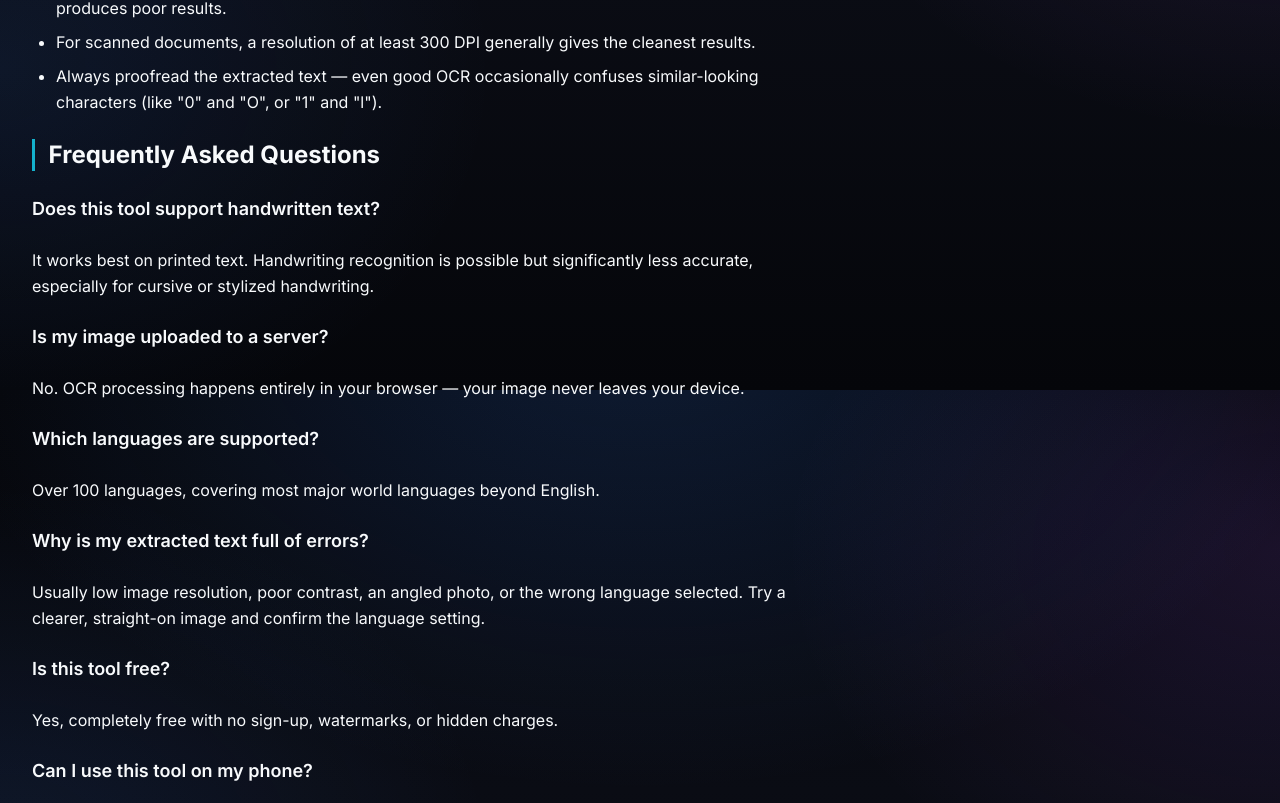
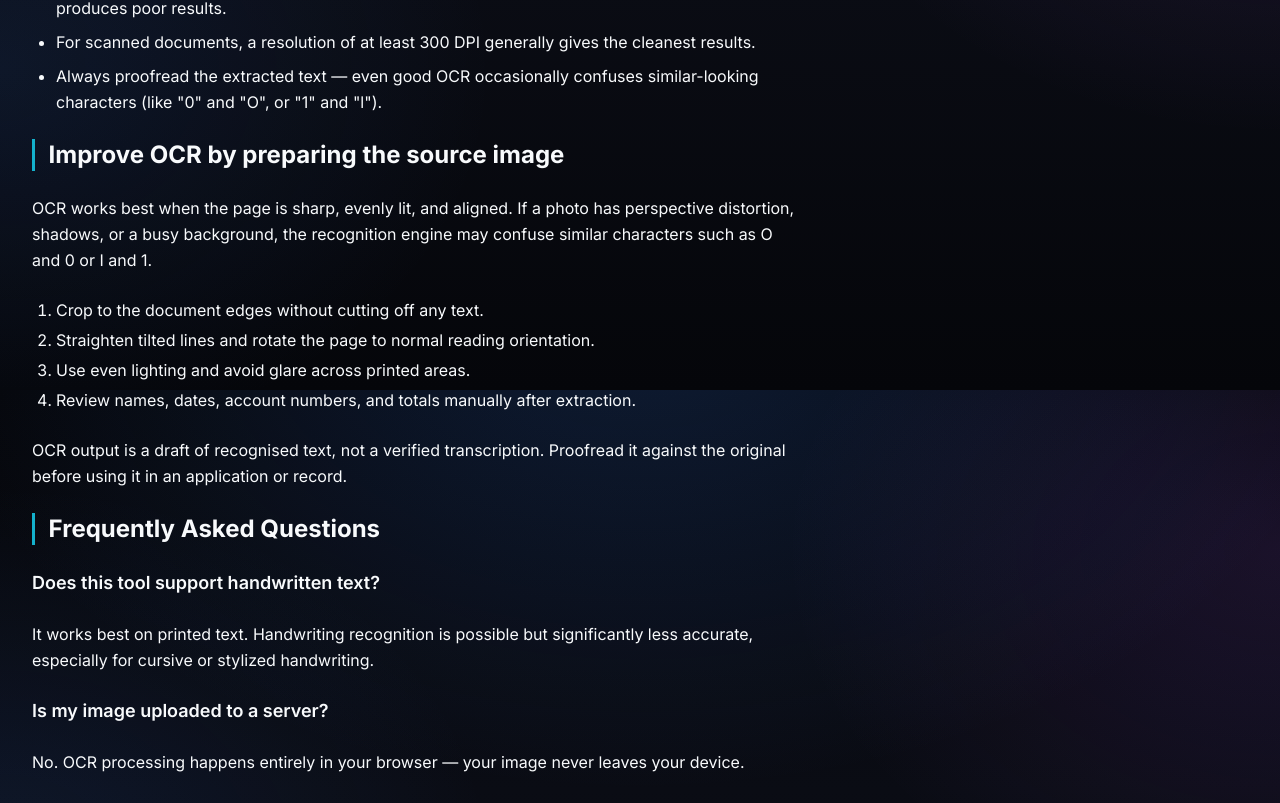
Before and after one commit to surajkumar122024-star/ok01, a Next.js app: page /blog/image-to-text-ocr-guide in a window 1280 px wide. Shown: the part 2810-3613 px from the top of the page. Built offline with nearby package versions, Linux system fonts and the light colour scheme.

Commit message:
Add unique subject-specific guidance to blog article

```diff
--- a/src/app/blog/image-to-text-ocr-guide/page.tsx
+++ b/src/app/blog/image-to-text-ocr-guide/page.tsx
@@ -116,6 +116,7 @@ export default function ImageToTextGuideArticle() {
           <li>Always proofread the extracted text — even good OCR occasionally confuses similar-looking characters (like &quot;0&quot; and &quot;O&quot;, or &quot;1&quot; and &quot;l&quot;).</li>
           </ul>
 
+          <h2 className="text-2xl font-bold mt-8">Improve OCR by preparing the source image</h2><p>OCR works best when the page is sharp, evenly lit, and aligned. If a photo has perspective distortion, shadows, or a busy background, the recognition engine may confuse similar characters such as O and 0 or I and 1.</p><ol className="list-decimal pl-6 space-y-1"><li>Crop to the document edges without cutting off any text.</li><li>Straighten tilted lines and rotate the page to normal reading orientation.</li><li>Use even lighting and avoid glare across printed areas.</li><li>Review names, dates, account numbers, and totals manually after extraction.</li></ol><p>OCR output is a draft of recognised text, not a verified transcription. Proofread it against the original before using it in an application or record.</p>
           <h2 id="faq" className="text-2xl font-bold mt-8">Frequently Asked Questions</h2>
           <h3 className="text-lg font-semibold mt-4">Does this tool support handwritten text?</h3>
           <p>It works best on printed text. Handwriting recognition is possible but significantly less accurate, especially for cursive or stylized handwriting.</p>
```
